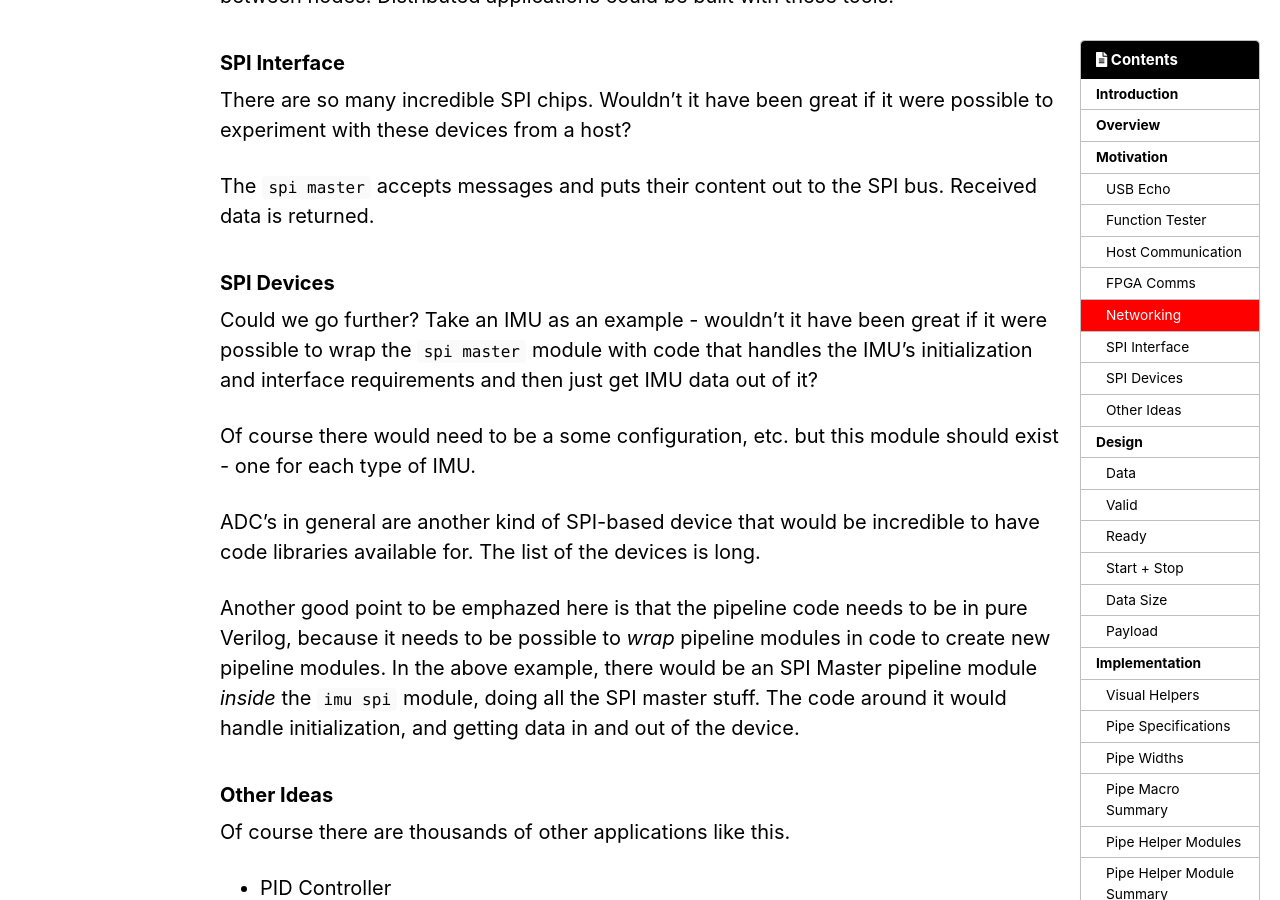
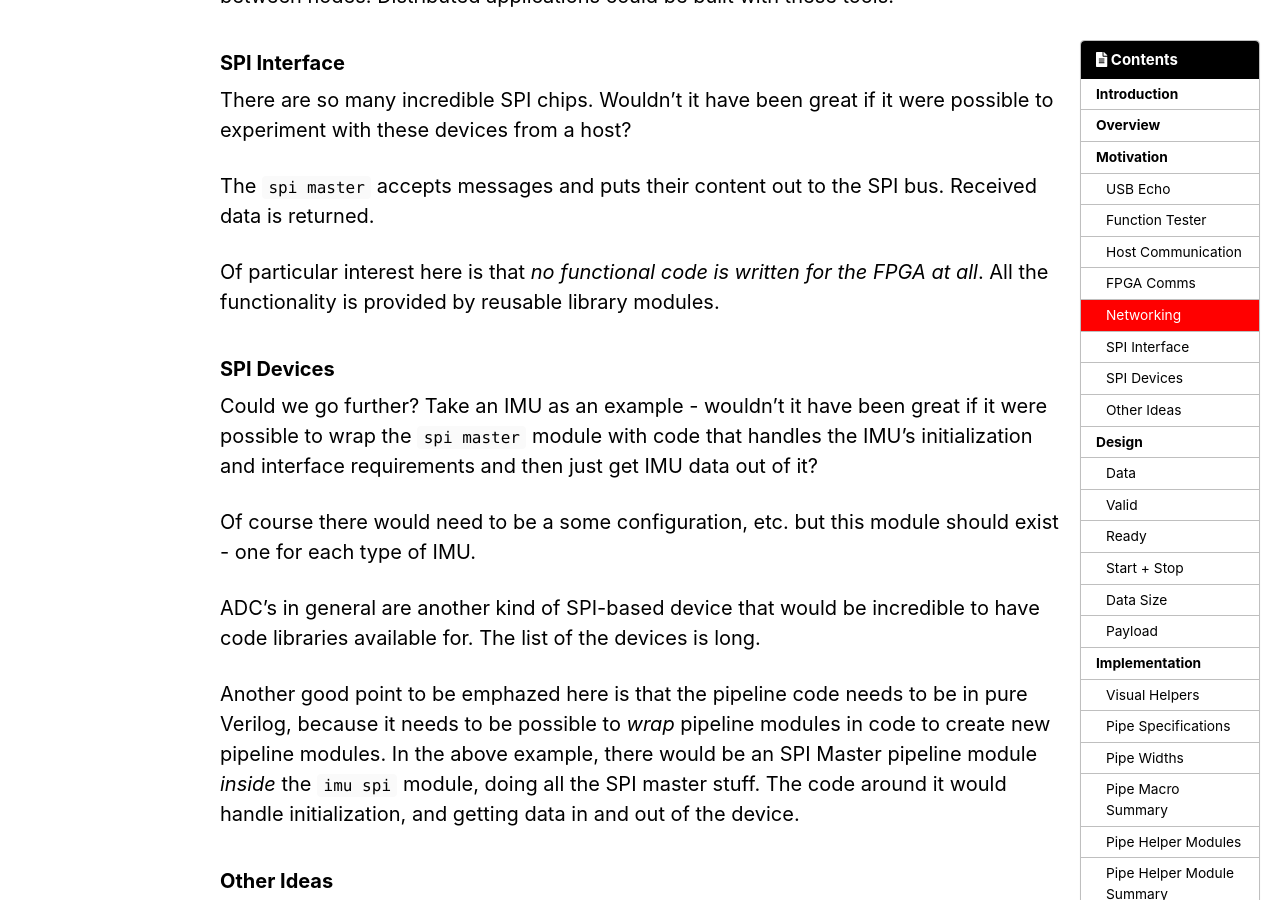
Before and after one commit to davidthings/spokefpga, a Jekyll site: the page built from docs/_pages/pipeline.md, in a window 1280 px wide and 900 px high, scrolled down 4610 px. Built offline with Jekyll 4.4.1, drawn with Linux system fonts in a browser that asks for light colours; cached includes are drawn as plain includes; nearby versions of some CDN libraries; a script that is not in the unit is left out; part of the change alters nothing that is shown.

```diff
--- a/docs/_pages/pipeline.md
+++ b/docs/_pages/pipeline.md
@@ -76,7 +76,7 @@ A simple character echo would have been so reassuring for a first timer.
                 ],
                 edges: [
                     ["FPGA.usb","usb_s.usb" ],
-                    { route:["usb_s.in","usb_s.out" ], highlight:4}
+                    { route:["usb_s.in","usb_s.out" ], highlight:1}
                 ] }
         ],
         edges: [
@@ -114,7 +114,7 @@ While first learning, wouldn't it have been great to be able to write a math mod
                     { id: "usb_s", label:"USB CDC", inPorts: ["usb"], outPorts:[ "in", "out" ]  },
                     { id: "param1", type:"remove int string", inPorts: ["in"], outPorts:[ "out" ], southPorts:["int"]  },
                     { id: "param2", type:"remove int string", inPorts: ["in"], outPorts:[ "out" ], southPorts:["int"]  },
-                    { id: "f", label:"f(a,b)->c", inPorts:["a", "b" ], outPorts:["c"], highlight:4  },
+                    { id: "f", label:"f(a,b)->c", inPorts:["a", "b" ], outPorts:["c"], highlight:1  },
                     { id: "return", type:"add int string", inPorts: ["in"], northPorts:["int"], outPorts:[ "out" ]  },
                     { id: "unique", inPorts: ["in"], outPorts:[ "out" ]  }
                 ],
@@ -157,7 +157,7 @@ It would have been nice to be able to run some message passing code on the host,
             { id: "HOST", outPorts: ["usb"],
                 children: [
                     { id: "Lib", label:"Comms Lib"  },
-                    { id: "App", highlight:4 }
+                    { id: "App", highlight:1 }
                 ],
                 edges: [
                     ["App","Lib"],
@@ -169,7 +169,7 @@ It would have been nice to be able to run some message passing code on the host,
                     { id: "usb_s", label:"usb serial", inPorts: ["usb"], outPorts:[ "in", "out" ]  },
                     { id: "escape", eastPorts: ["in"], westPorts:[ "out" ]  },
                     { id: "unescape", inPorts: ["in"], outPorts:[ "out" ]  },
-                    { id: "Internals", type:"Verilog", westPorts:["in", "out" ], highlight:4  }
+                    { id: "Internals", type:"Verilog", westPorts:["in", "out" ], highlight:1  }
                 ],
                 edges: [
                     ["FPGA.usb","usb_s.usb" ],
@@ -204,7 +204,7 @@ Let's use the following shorthand for this kind of host communication:
                 children: [
                     { id: "to_host", label:"to host", port:1 },
                     { id: "from_host", label:"from host", port:1 },
-                    { id: "Internals", type:"Verilog", inPorts:["in"], outPorts:[ "out" ], highlight:4  }
+                    { id: "Internals", type:"Verilog", inPorts:["in"], outPorts:[ "out" ], highlight:1  }
                 ],
                 edges: [
                     ["Internals.out","to_host"],
@@ -236,7 +236,7 @@ FPGA pins can trivially toggle at hundreds of metahetz, so why aren't there off-
                     //{ id: "to_host", label:"to Host", port:1 },
                     //{ id: "from_host", label:"from Host", port:1 },
                     { id:"c1", label: "comms", inPorts:["in","out"], outPorts:["link"]},
-                    { id: "i1", label:"Internals", type:"Verilog", ports:[ "in","out" ], highlight:4  }
+                    { id: "i1", label:"Internals", type:"Verilog", ports:[ "in","out" ], highlight:1  }
                 ],
                 edges: [
                     //["i1.out","to_host"],
@@ -250,7 +250,7 @@ FPGA pins can trivially toggle at hundreds of metahetz, so why aren't there off-
                 westPorts:[ "link" ],
                 children: [
                     { id:"c2", label: "comms", ports:["out","in"], westPorts:["link"]},
-                    { id:"i2", label:"Internals", type:"Verilog", ports:[ "in","out" ], highlight:4  }
+                    { id:"i2", label:"Internals", type:"Verilog", ports:[ "in","out" ], highlight:1  }
                 ],
                 edges: [
                     ["i2.out","c2.in"],
@@ -287,7 +287,7 @@ A small extension to the `comms` module would allow a ring network to be created
                     { id: "to_host", label:"to host", port:1 },
                     { id: "from_host", label:"from host", port:1 },
                     { id: "n1", label: "network", northPorts:["in","out"], ports:["net_in","net_out"]},
-                    { id: "i1", label:"Internals", type:"Verilog", ports:[ "h_in","h_out"], southPorts:[ "in","out" ], highlight:4  }
+                    { id: "i1", label:"Internals", type:"Verilog", ports:[ "h_in","h_out"], southPorts:[ "in","out" ], highlight:1  }
                 ],
                 edges: [
                     ["i1.h_out","to_host"],
@@ -303,7 +303,7 @@ A small extension to the `comms` module would allow a ring network to be created
                 eastPorts:[ "net_out" ],
                 children: [
                     { id:"n2", label: "network", southPorts:["out","in"], westPorts:["net_in"], eastPorts:["net_out"]},
-                    { id:"i2", label:"Internals", type:"Verilog", northPorts:[ "in","out" ], highlight:4  }
+                    { id:"i2", label:"Internals", type:"Verilog", northPorts:[ "in","out" ], highlight:1  }
                 ],
                 edges: [
                     ["i2.out","n2.in"],
@@ -317,7 +317,7 @@ A small extension to the `comms` module would allow a ring network to be created
                 eastPorts:[ "net_out" ],
                 children: [
                     { id:"n3", label: "network", southPorts:["out","in"], westPorts:["net_in"], eastPorts:["net_out"]},
-                    { id:"i3", label:"Internals", type:"Verilog", northPorts:[ "in","out" ], highlight:4  }
+                    { id:"i3", label:"Internals", type:"Verilog", northPorts:[ "in","out" ], highlight:1  }
                 ],
                 edges: [
                     ["i3.out","n3.in"],
@@ -352,7 +352,7 @@ There are so many incredible SPI chips.  Wouldn't it have been great if it were
             { id: "HOST", outPorts: ["usb"],
                 children: [
                     { id: "Lib", label:"Comms Lib"  },
-                    { id: "App", highlight:4  }
+                    { id: "App", highlight:1  }
                 ],
                 edges: [
                     ["App","Lib"],
@@ -383,6 +383,8 @@ There are so many incredible SPI chips.  Wouldn't it have been great if it were
 
 The `spi master` accepts messages and puts their content out to the SPI bus.  Received data is returned.
 
+Of particular interest here is that *no functional code is written for the FPGA at all*.  All the functionality is provided by reusable library modules.
+
 ### SPI Devices
 
 Could we go further?  Take an IMU as an example - wouldn't it have been great if it were possible to wrap the `spi master` module with code that handles the IMU's initialization and interface requirements and then just get IMU data out of it?
@@ -396,7 +398,7 @@ Could we go further?  Take an IMU as an example - wouldn't it have been great if
         children: [
             { id: "FPGA", eastPorts:[ "spi" ],
                 children: [
-                    { id:"i", label:"Internals", type:"Verilog", southPorts:[ "accel","rot","mag" ], highlight:4  },
+                    { id:"i", label:"Internals", type:"Verilog", southPorts:[ "accel","rot","mag" ], highlight:1  },
                     { id: "imu", label:"imu spi", northPorts:["accel","rot","mag" ], eastPorts:["spi"]  }
                 ],
                 edges: [
```
